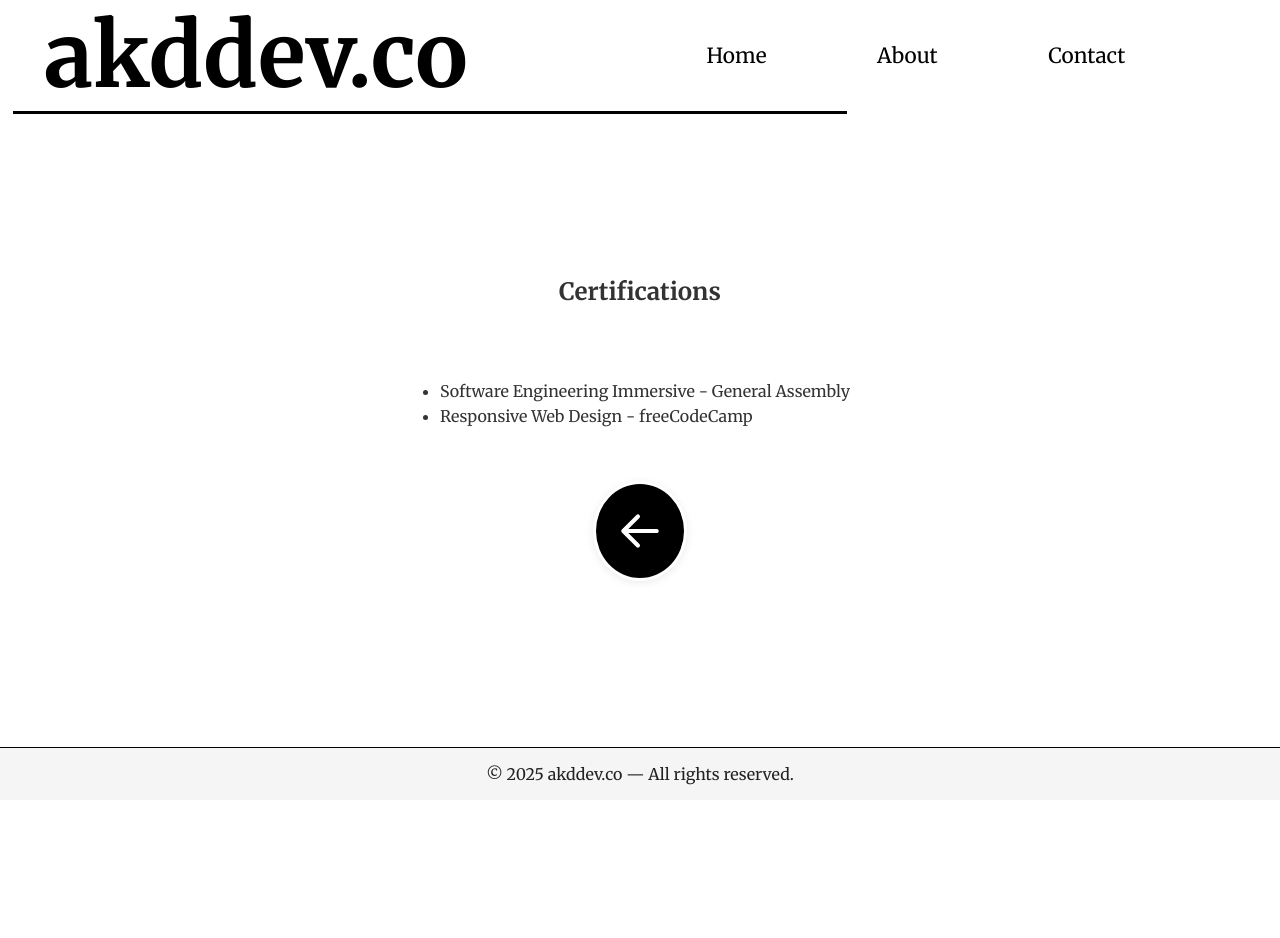
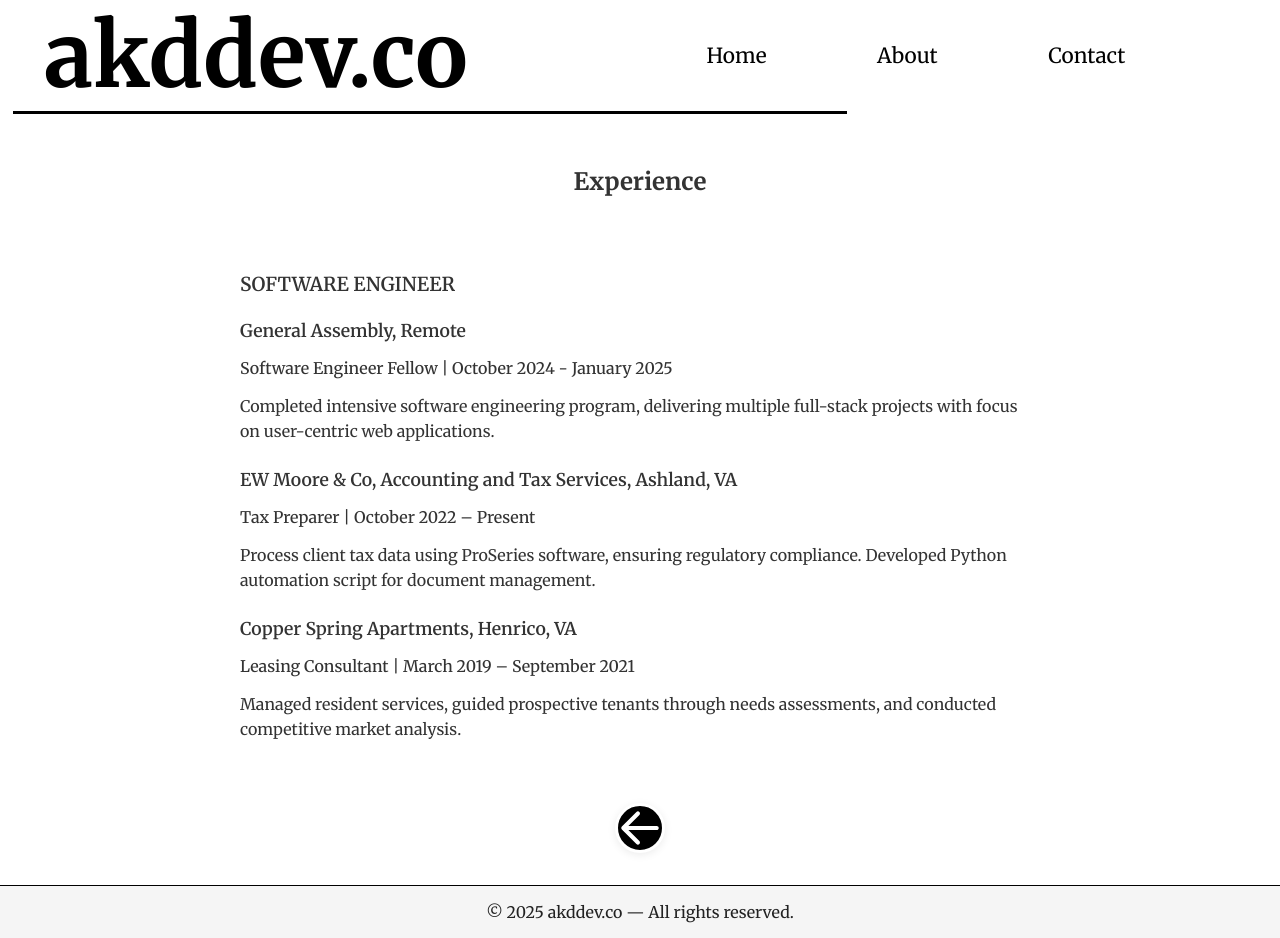
Before and after one commit to bootupAbdullah/personal_webpage, a React (Vite) app in the folder frontend/: page /about in a window 1280 px wide. Both pictures are taken after a click on the button 640 px from the left and 769 px from the top of the page. Before the commit the page ends 800 px from the top, so only its background shows below. Built offline with nearby package versions, Linux system fonts and the light colour scheme.

Commit message:
added Experience component and applied corresponding CSS; updated structure from Certificates to Experience

```diff
--- a/frontend/src/assets/components/About/About.jsx
+++ b/frontend/src/assets/components/About/About.jsx
@@ -1,6 +1,6 @@
 import React, { useState } from 'react';
 import AboutContent from './AboutContent';
-import Certificates from './Certificates';
+import Experience from './Experience';
 import './About.css';
 
 const About = () => {
@@ -10,7 +10,7 @@ const About = () => {
 
   return (
     <div className="about-page">
-      {showCerts ? <Certificates onToggle={toggleView} /> : <AboutContent onToggle={toggleView} />}
+      {showCerts ? <Experience onToggle={toggleView} /> : <AboutContent onToggle={toggleView} />}
     </div>
   );
 };
--- a/frontend/src/assets/components/About/AboutContent.jsx
+++ b/frontend/src/assets/components/About/AboutContent.jsx
@@ -21,7 +21,7 @@ const AboutContent = ({ onToggle }) => (
 
     <div className="about-content__actions">
       <button onClick={onToggle} className="about-content__arrow-btn">
-        <img src="src/assets/images/svg/right-arrow-svgrepo-com.svg" alt="View Certifications" />
+        <img src="src/assets/images/svg/right-arrow-svgrepo-com.svg" alt="View Experience" />
       </button>
     </div>
   </div>
--- a/frontend/src/assets/components/About/Certificates.css
+++ /dev/null
@@ -1,44 +0,0 @@
-.certificates {
-   display: flex;
-   flex-direction: column;
-   align-items: center;
-   gap: 2rem;
-   max-width: 800px;
-   margin: 0 auto;
-   /* border: 1px solid #ccc; */
-}
-
-.certificates__header h2 {
- font-size: 1.5rem;
- font-weight: 700;
- margin-bottom: 1.5rem;
-}
-
-.certificates__content ul {
- padding-left: 10px;
- text-align: left;
-}
-
-.certificates__content li {
- font-size: 1rem;
- line-height: 1.6;
-}
-
-.certificates__back-btn {
- width: 60px;
- height: 100px;
- border-radius: 50%;
- background: black;
- border: 3px solid white;
- display: flex;
- justify-content: center;
- align-items: center;
- cursor: pointer;
- margin-bottom: 1.5rem;
-}
-
-.certificates__back-btn img {
- width: 80px;
- height: 50px;
- filter: invert(1);
-}
--- a/frontend/src/assets/components/About/Certificates.jsx
+++ /dev/null
@@ -1,25 +0,0 @@
-import React from 'react';
-import './Certificates.css';
-
-const Certificates = ({ onToggle }) => (
- <div className="certificates">
-   <div className="certificates__header">
-     <h2>Certifications</h2>
-   </div>
-
-   <div className="certificates__content">
-     <ul>
-       <li>Software Engineering Immersive - General Assembly</li>
-       <li>Responsive Web Design - freeCodeCamp</li>
-     </ul>
-   </div>
-
-   <div className="certificates__actions">
-     <button onClick={onToggle} className="certificates__back-btn">
-       <img src="src/assets/images/svg/left-arrow-svgrepo-com.svg" alt="Back" />
-     </button>
-   </div>
- </div>
-);
-
-export default Certificates;
--- /dev/null
+++ b/frontend/src/assets/components/About/Experience.css
@@ -0,0 +1,65 @@
+.experience {
+  display: flex;
+  flex-direction: column;
+  align-items: center;
+  gap: 2rem;
+  max-width: 800px;
+  margin: 0 auto;
+  /* border: 1px solid #ccc; */
+}
+
+.experience__header .experience__title {
+  font-size: 1.5rem;
+  font-weight: 700;
+  margin-bottom: 1.5rem;
+}
+
+.experience__content .experience__section {
+  text-align: left;
+}
+
+.experience__section-title {
+  font-size: 1.2rem;
+  font-weight: 600;
+  margin-bottom: 1rem;
+}
+
+.experience__job {
+  margin-bottom: 1.5rem;
+}
+
+.experience__company-name {
+  font-size: 1.1rem;
+  font-weight: 600;
+  margin-bottom: 0.5rem;
+}
+
+.experience__job-title {
+  font-size: 1rem;
+  font-weight: 500;
+  margin-bottom: 0.5rem;
+}
+
+.experience__job-description {
+  font-size: 1rem;
+  line-height: 1.6;
+}
+
+.experience__back-btn {
+  cursor: pointer;
+  margin-bottom: 0px;
+  width: 50px;
+  height: 50px;
+  border-radius: 50%;
+  background: black;
+  display: flex;
+  align-items: center;
+  justify-content: center;
+  padding: 0; /* Override the button padding */
+}
+
+.experience__back-icon {
+  width: 80px;
+  height: 50px;
+  filter: invert(1);
+}
--- /dev/null
+++ b/frontend/src/assets/components/About/Experience.jsx
@@ -0,0 +1,42 @@
+import React from 'react';
+import './Experience.css';
+
+const Experience = ({ onToggle }) => (
+  <div className="experience">
+    <div className="experience__header">
+      <h2 className="experience__title">Experience</h2>
+    </div>
+
+    <div className="experience__content">
+      <div className="experience__section">
+        <h3 className="experience__section-title">SOFTWARE ENGINEER</h3>
+
+        <div className="experience__job">
+          <h4 className="experience__company-name">General Assembly, Remote</h4>
+          <p className="experience__job-title">Software Engineer Fellow | October 2024 - January 2025</p>
+          <p className="experience__job-description">Completed intensive software engineering program, delivering multiple full-stack projects with focus on user-centric web applications.</p>
+        </div>
+
+        <div className="experience__job">
+          <h4 className="experience__company-name">EW Moore & Co, Accounting and Tax Services, Ashland, VA</h4>
+          <p className="experience__job-title">Tax Preparer | October 2022 – Present</p>
+          <p className="experience__job-description">Process client tax data using ProSeries software, ensuring regulatory compliance. Developed Python automation script for document management.</p>
+        </div>
+
+        <div className="experience__job">
+          <h4 className="experience__company-name">Copper Spring Apartments, Henrico, VA</h4>
+          <p className="experience__job-title">Leasing Consultant | March 2019 – September 2021</p>
+          <p className="experience__job-description">Managed resident services, guided prospective tenants through needs assessments, and conducted competitive market analysis.</p>
+        </div>
+      </div>
+    </div>
+
+    <div className="experience__actions">
+      <button className="experience__back-btn" onClick={onToggle}>
+        <img className="experience__back-icon" src="src/assets/images/svg/left-arrow-svgrepo-com.svg" alt="Back" />
+      </button>
+    </div>
+  </div>
+);
+
+export default Experience;
```
